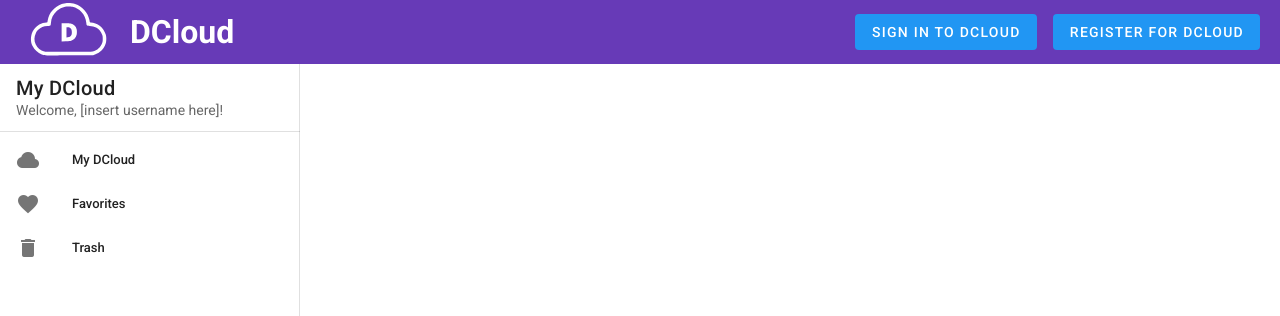
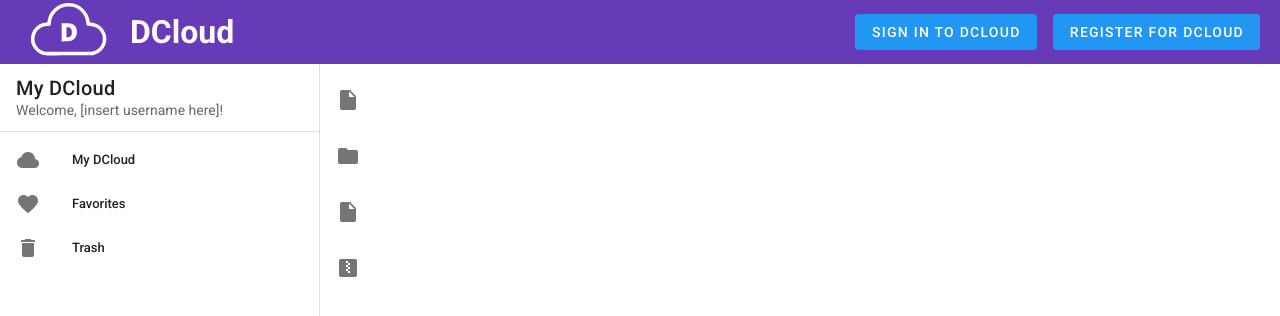
Before and after one commit to lpadgett/dcloud-client, a Vue app: page /home in a window 1280 px wide. Shown: the top 316 px of the page. Built offline with nearby package versions, Linux system fonts and the light colour scheme.

Commit message:
Fixed columns problem on user dashboard, added archive icon, fixed issue where list wouldn't show up. Need to add file data to list

```diff
--- a/src/components/userFacing/FilesList.vue
+++ b/src/components/userFacing/FilesList.vue
@@ -3,7 +3,13 @@
         <v-list-item
                 v-for="file in files"
                 :key="file.name"
+                link
         >
+            <v-list-item-icon>
+                <v-icon v-if="file.type === 'directory'">{{ 'mdi-folder' }}</v-icon>
+                <v-icon v-else-if="file.type === 'archive'">{{ 'mdi-zip-box' }}</v-icon>
+                <v-icon v-else>{{ 'mdi-file' }}</v-icon>
+            </v-list-item-icon>
         </v-list-item>
     </v-list>
 </template>
@@ -15,7 +21,8 @@ export default {
             files: [
                 {name: 'test1', type: 'file', size: '_kb', lastModified: 'date'},
                 {name: 'test2', type: 'directory', size: '_kb', lastModified: 'date'},
-                {name: 'test3', type: 'file', size: '_kb', lastModified: 'date'}
+                {name: 'test3', type: 'file', size: '_kb', lastModified: 'date'},
+                {name: 'test3', type: 'archive', size: '_kb', lastModified: 'date'}
             ],
         }
     }
--- a/src/components/userFacing/NavigationDrawer.vue
+++ b/src/components/userFacing/NavigationDrawer.vue
@@ -1,5 +1,5 @@
 <template>
-    <v-navigation-drawer permanent justify="start" align="stretch" width="300">
+    <v-navigation-drawer permanent justify="start" align="stretch" width="100%">
         <v-list-item>
             <v-list-item-content>
                 <v-list-item-title class="title">
--- a/src/pages/UserDashboard.vue
+++ b/src/pages/UserDashboard.vue
@@ -1,9 +1,9 @@
 <template>
 <v-row no-gutters class="fill-height">
-    <v-col>
+    <v-col :cols="3">
         <NavigationDrawer/>
     </v-col>
-    <v-col>
+    <v-col :cols="9">
         <FilesList/>
     </v-col>
 </v-row>
```
